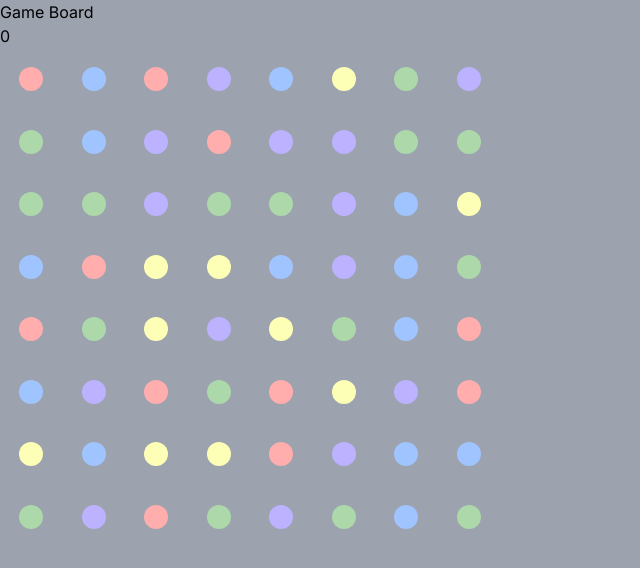
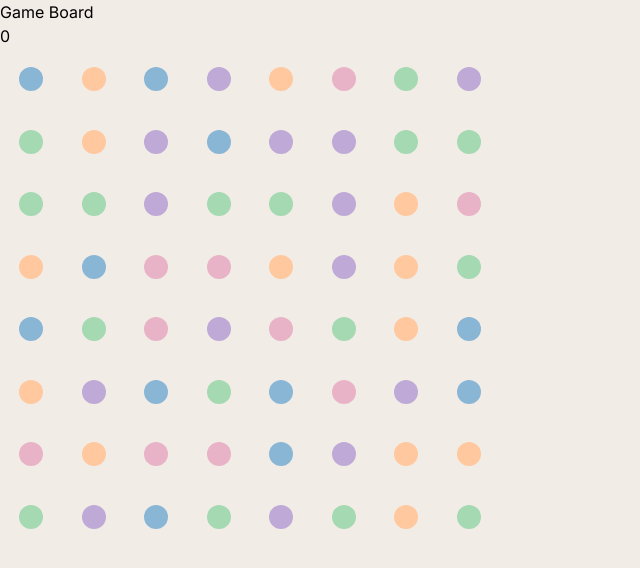
Before and after one commit to lucasferrazlima/cascading-puzzle, a Next.js app: page / in a window 1280 px wide. Shown: the top 568 px of the page, without its empty margins (0-640 px from the left). Built offline with nearby package versions, Linux system fonts and the light colour scheme.

Commit message:
Update dots colors

```diff
--- a/src/app/globals.css
+++ b/src/app/globals.css
@@ -3,6 +3,6 @@
 @tailwind utilities;
 
 body {
-  background-color: #9ca3af;
+  background-color: #F2ECE6;
   user-select: none;
 }
--- a/src/components/Dot.tsx
+++ b/src/components/Dot.tsx
@@ -67,16 +67,16 @@ const Dot = ({ dot }: DotProps) => {
       onMouseUp={handleMouseUp}
       className={`w-6 h-6 my-4 rounded-full hover:opacity-75 transition duration-150 ease-in-out hover:shadow-lg hover:scale-110 ${
         selectedDots.some((selectedDot) => selectedDot === dot) ?
-          dot?.color === '#acd8aa' ?
-          'ring-2 ring-lime-400 ring-offset-4 ring-offset-gray-400' :
-          dot?.color === '#ffadad' ?
-          'ring-2 ring-red-300 ring-offset-4 ring-offset-gray-400' :
-          dot?.color === '#fdffb6' ?
-          'ring-2 ring-yellow-200 ring-offset-4 ring-offset-gray-400' :
-          dot?.color === '#bdb2ff' ?
-          'ring-2 ring-violet-300 ring-offset-4 ring-offset-gray-400' :
-          dot?.color === '#a0c4ff' ?
-          'ring-2 ring-blue-300 ring-offset-4 ring-offset-gray-400' :
+        dot?.color === '#8AB6D6' ?
+        'ring-2 ring-blue-300 ring-offset-4 ring-offset-background' :
+        dot?.color === '#A4D9B2' ?
+        'ring-2 ring-green-400 ring-offset-4 ring-offset-background' :
+        dot?.color === '#E8B3C7' ?
+        'ring-2 ring-pink-300 ring-offset-4 ring-offset-background' :
+        dot?.color === '#BFA9D6' ?
+        'ring-2 ring-purple-300 ring-offset-4 ring-offset-background' :
+        dot?.color === '#FFC89E' ?
+        'ring-2 ring-orange-300 ring-offset-4 ring-offset-background' :
           ''
          : ''
       }`}
--- a/src/store/gameSlice.ts
+++ b/src/store/gameSlice.ts
@@ -8,7 +8,7 @@ import { generateColor } from "../utils/generateColors";
 import handleCascadingEffect from "../utils/cascadingEffect";
 import refillBoard from "../utils/refillBoard";
 
-const colors = ['#ffadad', '#acd8aa', '#fdffb6', '#bdb2ff', '#a0c4ff'];
+const colors = ['#8AB6D6', '#A4D9B2', '#E8B3C7', '#BFA9D6', '#FFC89E'];
 
 const initialBoard: (DotType | null)[][] = [];
 
--- a/src/utils/refillBoard.ts
+++ b/src/utils/refillBoard.ts
@@ -1,7 +1,8 @@
 import { Dot as DotType } from "../store/types";
 import { generateColor } from "./generateColors";
 
-const colors = ['#ffadad', '#acd8aa', '#fdffb6', '#bdb2ff', '#a0c4ff'];
+const colors = ['#8AB6D6', '#A4D9B2', '#E8B3C7', '#BFA9D6', '#FFC89E'];
+
 
 export default function refillBoard(gameBoard: (DotType | null)[][]): (DotType | null)[][] {
   const columnsCount = gameBoard.length;
--- a/tailwind.config.js
+++ b/tailwind.config.js
@@ -12,6 +12,9 @@ module.exports = {
         'gradient-conic':
           'conic-gradient(from 180deg at 50% 50%, var(--tw-gradient-stops))',
       },
+      colors: {
+        background: '#F2ECE6'
+      },
     },
   },
   plugins: [],
```
